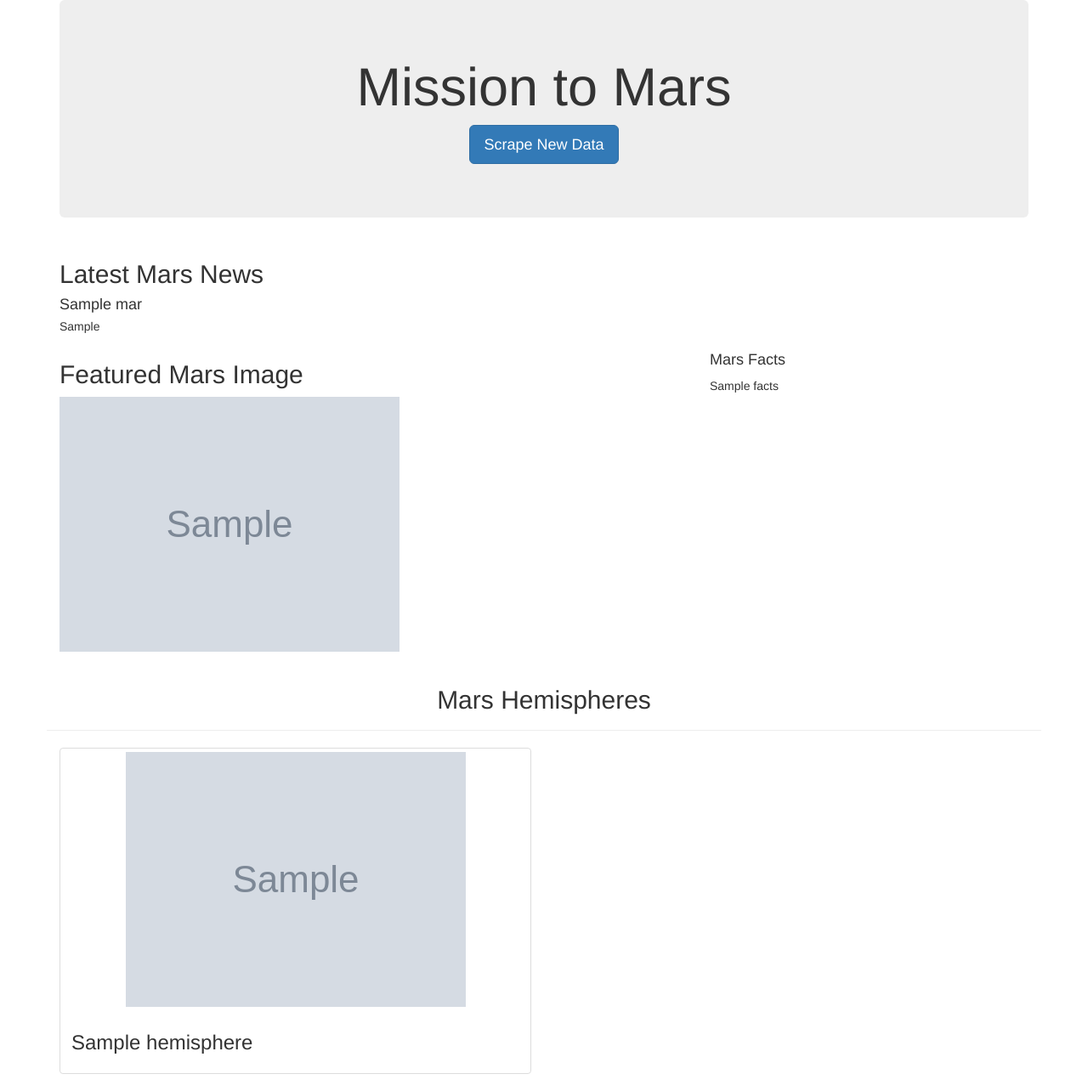
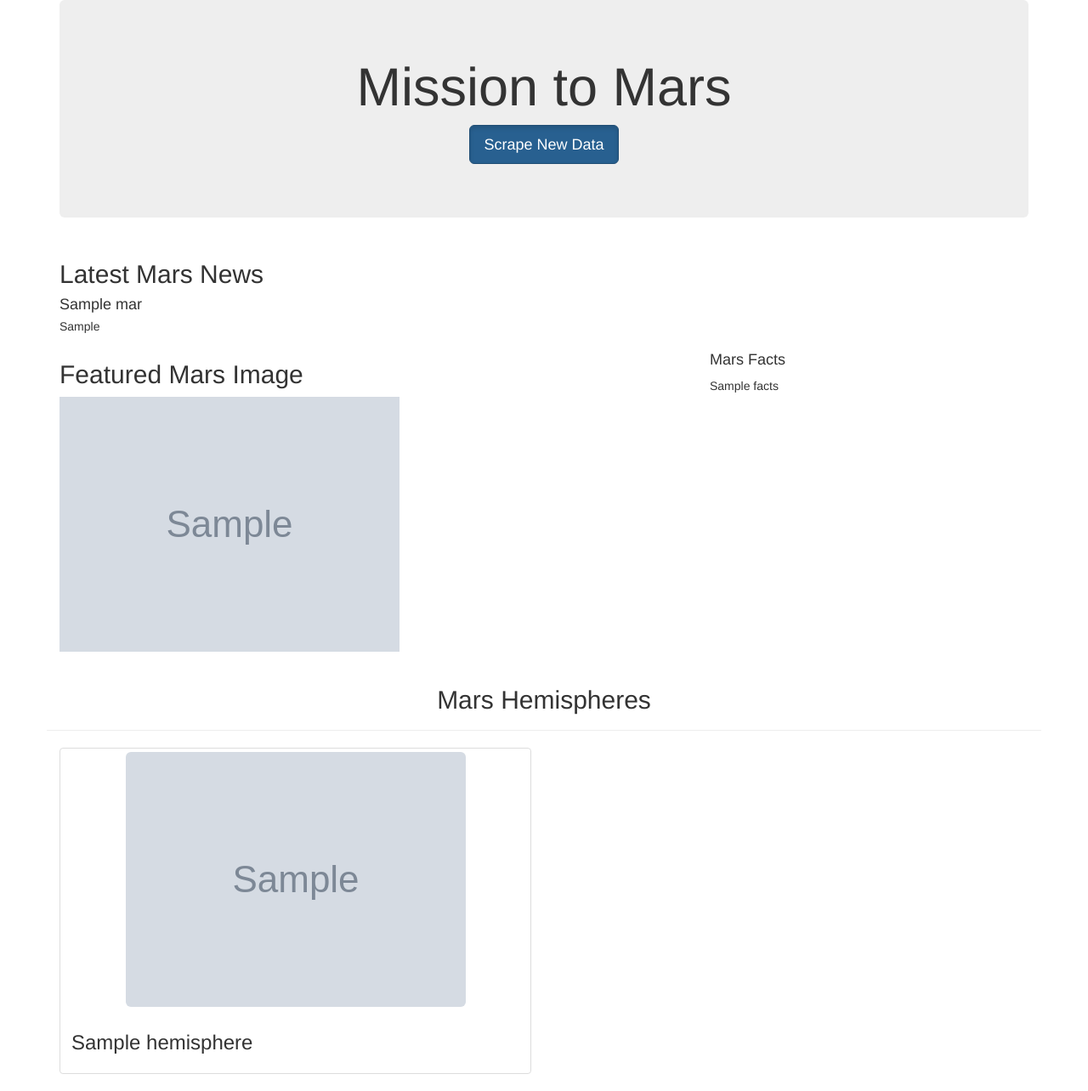
Before and after one commit to cb19weber/Mission-to-Mars, a Flask app: page / in a window 1280 px wide. Shown: the whole page at 85% size. Run offline with Flask 2, Linux system fonts and the light colour scheme; grey boxes marked "Sample" are stand-in pictures; a database or web service that is not in the repository returns one stand-in record (values such as "Sample title"); some libraries are stand-ins or nearby versions.

Commit message:
deliverable 3 complete

```diff
--- a/templates/index.html
+++ b/templates/index.html
@@ -16,7 +16,7 @@
       <div class="jumbotron text-center">
         <h1>Mission to Mars</h1>
         <!-- Add a button to activate scraping script -->
-        <p><a class="btn btn-primary btn-lg" href="/scrape" role="button">Scrape New Data</a></p>
+        <p><a class="btn btn-primary btn-lg active" href="/scrape" role="button">Scrape New Data</a></p>
       </div>
 
       <!-- Add section for Mars News -->
@@ -41,7 +41,7 @@
           <img
             src="{{mars.featured_image | default('static/images/error.png', true) }}"
             class="img-responsive"
-            alt="Responsive image"
+            alt="Responsive image" class="img-rounded"
           />
         </div>
 
@@ -63,7 +63,8 @@
         {% for hemisphere in mars.hemispheres %}
         <div class="col-md-6">
           <div class="thumbnail">
-            <img src="{{hemisphere.img_url | default('static/images/error.png', true)}}" alt="...">
+            <img src="{{hemisphere.img_url | default('static/images/error.png', true)}}"
+                alt="..." class="img-rounded">
             <div class="caption">
               <h3>{{hemisphere.title}}</h3>
             </div>
```
Also changed, not shown: templates/web_site.png (added).
